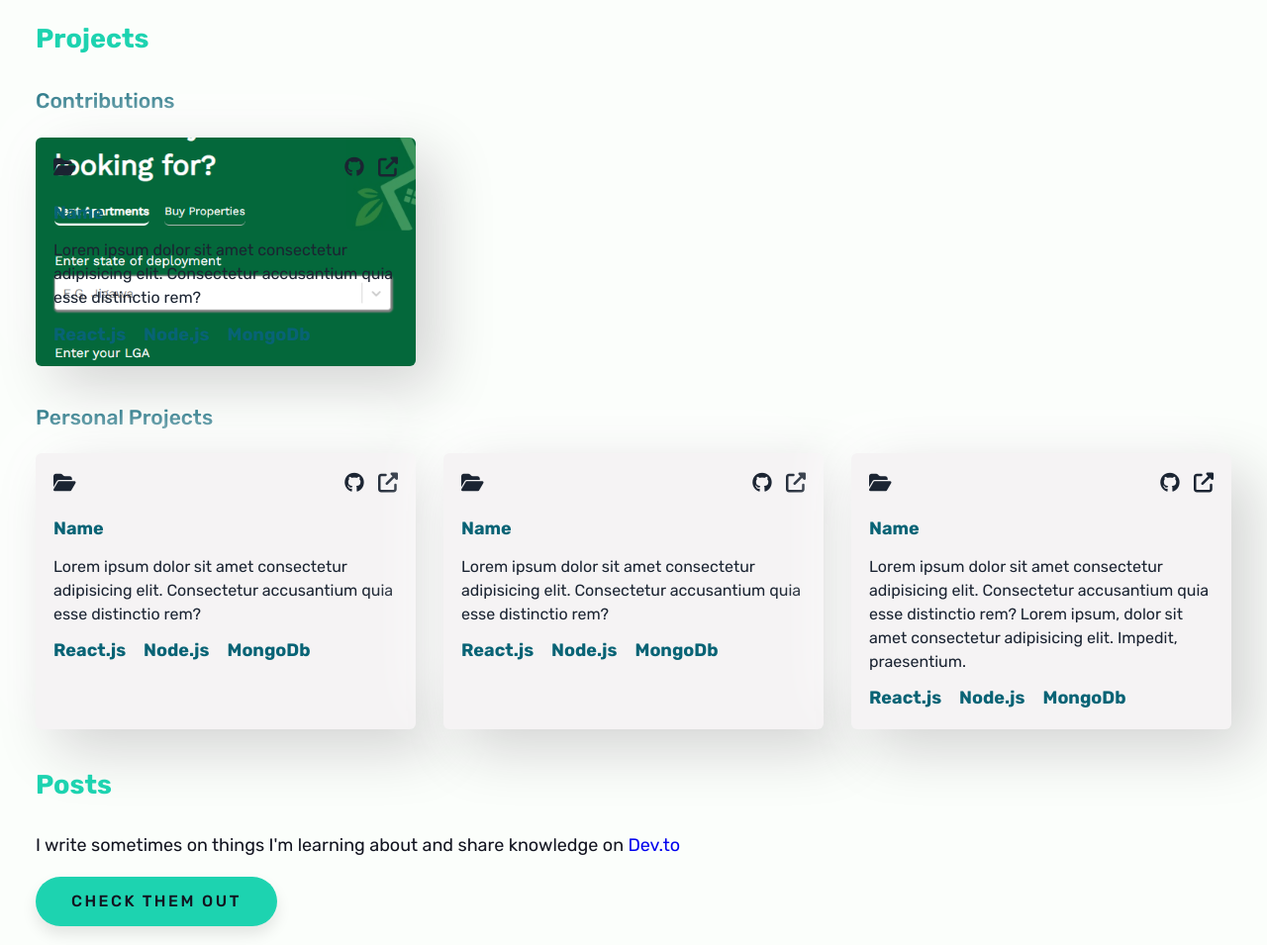
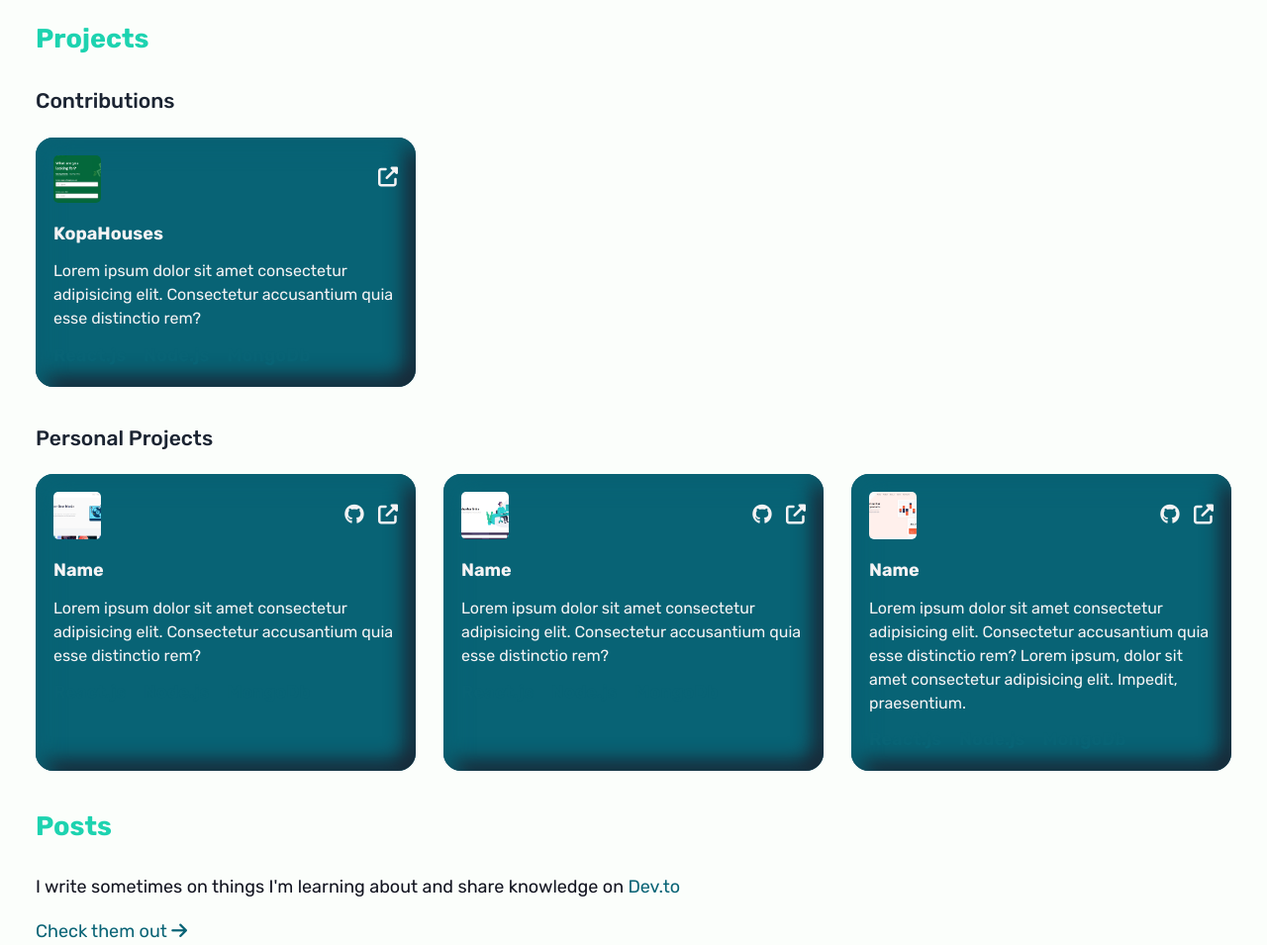
Before and after one commit to mariamadeyemi/portfolio, a plain HTML site: page index.html in a window 1280 px wide. Shown: the part 820-1775 px from the top of the page at 99% size. Drawn offline with Linux system fonts and the light colour scheme.

Commit message:
more update

```diff
--- a/index.html
+++ b/index.html
@@ -59,11 +59,11 @@
                 <div class="card-container">
                     <div class="card contribute-card-one">
                         <div class="card-icons">
-                           <span class="folder-icon"><i class="fa fa-folder-open"></i></span>
-                            <span class="two-icons"><i class="fa fa-github hub"></i>  <i class="fa fa-external-link"></i></span>
+                           <div class="card-one-img"></div>
+                            <span class="two-icons"><i class="fa fa-external-link"></i></span>
                         </div>
                         <div class="card-details">
-                            <p class="project-name">Name</p>
+                            <p class="project-name">KopaHouses</p>
                             <p class="desc">Lorem ipsum dolor sit amet consectetur adipisicing elit. Consectetur accusantium quia esse distinctio rem?</p>
                             <ul class="tools">
                                 <li>React.js</li>
@@ -82,7 +82,7 @@
                 <div class="card-container">
                     <div class="card personal-card-one">
                         <div class="card-icons">
-                           <span class="folder-icon"><i class="fa fa-folder-open"></i></span>
+                            <div class="card-two-img"></div>
                             <span class="two-icons"><i class="fa fa-github hub"></i>  <i class="fa fa-external-link"></i></span>
                         </div>
                         <div class="card-details">
@@ -96,9 +96,9 @@
                         </div>
                     </div>
 
-                    <div class="card">
+                    <div class="card personal-card-two">
                         <div class="card-icons">
-                           <span class="folder-icon"><i class="fa fa-folder-open"></i></span>
+                            <div class="card-three-img"></div>
                             <span class="two-icons"><i class="fa fa-github hub"></i>  <i class="fa fa-external-link"></i></span>
                         </div>
                         <div class="card-details">
@@ -112,9 +112,9 @@
                         </div>
                     </div>
 
-                    <div class="card">
+                    <div class="card personal-card-three">
                         <div class="card-icons">
-                           <span class="folder-icon"><i class="fa fa-folder-open"></i></span>
+                            <div class="card-four-img"></div>
                             <span class="two-icons"><i class="fa fa-github hub"></i>  <i class="fa fa-external-link"></i></span>
                         </div>
                         <div class="card-details">
@@ -139,7 +139,7 @@
     <section class="posts">
         <h2>Posts</h2>
         <p>I write sometimes on things I'm learning about and share knowledge on <a href="#">Dev.to</a></p>
-        <button><a href="#">Check them out</a></button>
+        <a href="#" class="check">Check them out <i class="fa fa-arrow-right"></i></a>
     </section>
 
     <section class="contact">
--- a/styles/index.scss
+++ b/styles/index.scss
@@ -143,7 +143,7 @@ h2{
         h3{
             margin-bottom: 1em;
             font-weight: $semi-font;
-            color: $drop-color;
+            color: $secondary-color;
         }
 
         .contribution{
@@ -160,12 +160,11 @@ h2{
 
         .card{
             max-width: 24rem;
-            color: $secondary-color;
+            color: $second-white;
             padding: 1em;
-            border-radius: 6px;
-            background: $second-white;
-            box-shadow:  20px 20px 60px #d3d3d3,
-             -20px -20px 60px #ffffff;
+            border-radius: 18px;
+            background: $drop-color;
+            box-shadow: inset 10px 10px 20px $drop-color, inset -10px -10px 20px $secondary-color;
             cursor: pointer;
             height: auto;
 
@@ -181,6 +180,46 @@ h2{
                     margin-right: 0.5em;
                 }
 
+                .card-one-img{
+                    width: 3rem;
+                    height: 3rem;
+                    border-radius: 5px;
+                    background-image: url("../assets/img/KopaHouses\ _\ Your\ Housing\ Made\ Easy_.png");
+                    background-position: center;
+                    background-repeat: no-repeat;
+                    background-size: cover;
+                }
+
+                .card-two-img{
+                    width: 3rem;
+                    height: 3rem;
+                    border-radius: 5px;
+                    background-image: url("../assets/img/Beat-Store_.png");
+                    background-position: center;
+                    background-repeat: no-repeat;
+                    background-size: cover;
+                }
+
+                .card-three-img{
+                    width: 3rem;
+                    height: 3rem;
+                    border-radius: 5px;
+                    background-image: url("../assets/img/URL\ shortener.png");
+                    background-position: center;
+                    background-repeat: no-repeat;
+                    background-size: cover;
+                }
+
+                .card-four-img{
+                    width: 3rem;
+                    height: 3rem;
+                    border-radius: 5px;
+                    background-image: url("../assets/img/Frontend\ Mentor\ _\ Manage\ landing\ page_.png");
+                    background-position: center;
+                    background-repeat: no-repeat;
+                    background-size: cover;
+                }
+
             }
 
             .card-details{
@@ -190,7 +229,6 @@ h2{
                     font-size: 18px;
                     font-weight: $bold;
                     margin-bottom: 0.7em;
-                    color: $drop-color;
                 }
 
                 .desc{
@@ -207,14 +245,6 @@ h2{
             }
         }
 
-        .contribute-card-one{
-            background-image: url("../assets/img/KopaHouses\ _\ Your\ Housing\ Made\ Easy_.png");
-
-
-            background-position: center;
-            background-repeat: no-repeat;
-            background-size: cover;
-        }
     }
 
 
@@ -230,38 +260,13 @@ h2{
         margin-bottom: 1em;
     }
 
-    button{
-        padding: 1.3em 3em;
-        font-size: 12px;
-        text-transform: uppercase;
-        letter-spacing: 2.5px;
-        font-weight: 500;
-        color: $black-color;
-        background-color: $accent-color;
-        border: none;
-        border-radius: 45px;
-        box-shadow: 0px 8px 15px rgba(0, 0, 0, 0.1);
-        transition: all 0.3s ease 0s;
-        cursor: pointer;
-        outline: none;
+    a{
+        color: $drop-color;
+        font-family: 'Rubik', sans-serif;
+    }
 
-        &:hover{
-            background-color: $second-white;
-            box-shadow: 0px 15px 20px $accent-color;
-            color: $black-color;
-            transform: translateY(-7px);
-        }
 
-        &:active {
-            transform: translateY(-1px);
-          }
 
-        a{
-            color: $black-color;
-            font-family: 'Rubik', sans-serif;
-            font-size: 16px;
-        }
-    }
 }
 
 .contact{
```
Also changed, not shown: styles/index.css, 1 other file.
